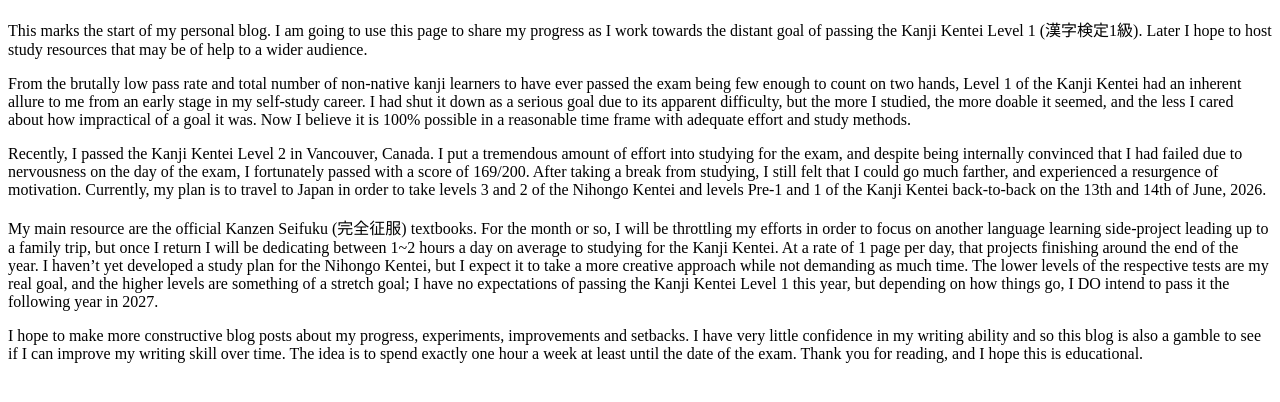
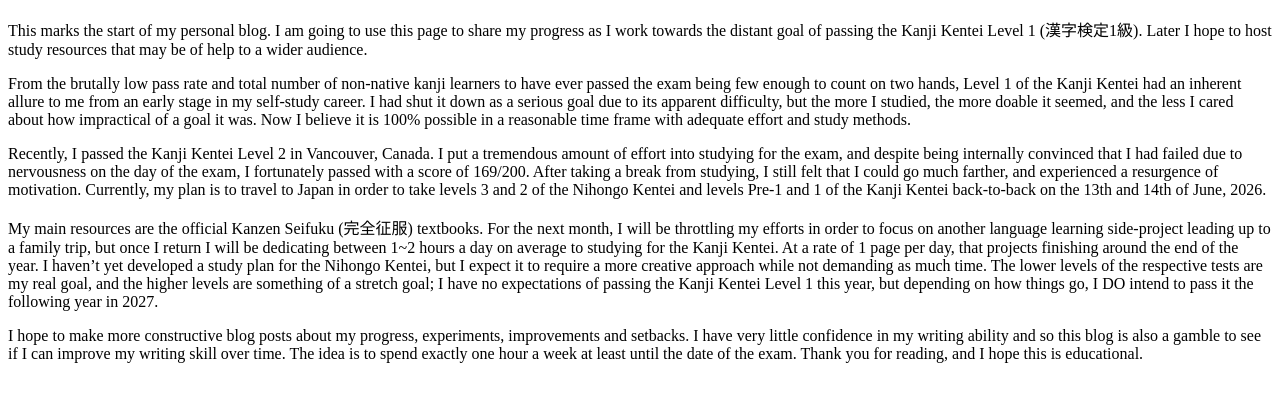
Before and after one commit to midorigo/midorigo.github.io, a plain HTML site: page index.html in a window 1280 px wide. Shown: the part 110-512 px from the top of the page. Drawn offline with Linux system fonts and the light colour scheme.

Commit message:
Fix typos

```diff
--- a/index.html
+++ b/index.html
@@ -5,5 +5,5 @@
 <p>This marks the start of my personal blog. I am going to use this page to share my progress as I work towards the distant goal of passing the Kanji Kentei Level 1 (漢字検定1級). Later I hope to host study resources that may be of help to a wider audience.</p>
 <p>From the brutally low pass rate and total number of non-native kanji learners to have ever passed the exam being few enough to count on two hands, Level 1 of the Kanji Kentei had an inherent allure to me from an early stage in my self-study career. I had shut it down as a serious goal due to its apparent difficulty, but the more I studied, the more doable it seemed, and the less I cared about how impractical of a goal it was. Now I believe it is 100% possible in a reasonable time frame with adequate effort and study methods.</p>
 <p>Recently, I passed the Kanji Kentei Level 2 in Vancouver, Canada. I put a tremendous amount of effort into studying for the exam, and despite being internally convinced that I had failed due to nervousness on the day of the exam, I fortunately passed with a score of 169/200. After taking a break from studying, I still felt that I could go much farther, and experienced a resurgence of motivation. Currently, my plan is to travel to Japan in order to take levels 3 and 2 of the Nihongo Kentei and levels Pre-1 and 1 of the Kanji Kentei back-to-back on the 13th and 14th of June, 2026. </p>
-<p>My main resource are the official Kanzen Seifuku (完全征服) textbooks. For the month or so, I will be throttling my efforts in order to focus on another language learning side-project leading up to a family trip, but once I return I will be dedicating between 1~2 hours a day on average to studying for the Kanji Kentei. At a rate of 1 page per day, that projects finishing around the end of the year. I haven’t yet developed a study plan for the Nihongo Kentei, but I expect it to take a more creative approach while not demanding as much time. The lower levels of the respective tests are my real goal, and the higher levels are something of a stretch goal; I have no expectations of passing the Kanji Kentei Level 1 this year, but depending on how things go, I DO intend to pass it the following year in 2027.</p>
+<p>My main resources are the official Kanzen Seifuku (完全征服) textbooks. For the next month, I will be throttling my efforts in order to focus on another language learning side-project leading up to a family trip, but once I return I will be dedicating between 1~2 hours a day on average to studying for the Kanji Kentei. At a rate of 1 page per day, that projects finishing around the end of the year. I haven’t yet developed a study plan for the Nihongo Kentei, but I expect it to require a more creative approach while not demanding as much time. The lower levels of the respective tests are my real goal, and the higher levels are something of a stretch goal; I have no expectations of passing the Kanji Kentei Level 1 this year, but depending on how things go, I DO intend to pass it the following year in 2027.</p>
 <p>I hope to make more constructive blog posts about my progress, experiments, improvements and setbacks. I have very little confidence in my writing ability and so this blog is also a gamble to see if I can improve my writing skill over time. The idea is to spend exactly one hour a week at least until the date of the exam. Thank you for reading, and I hope this is educational.</p>
```
